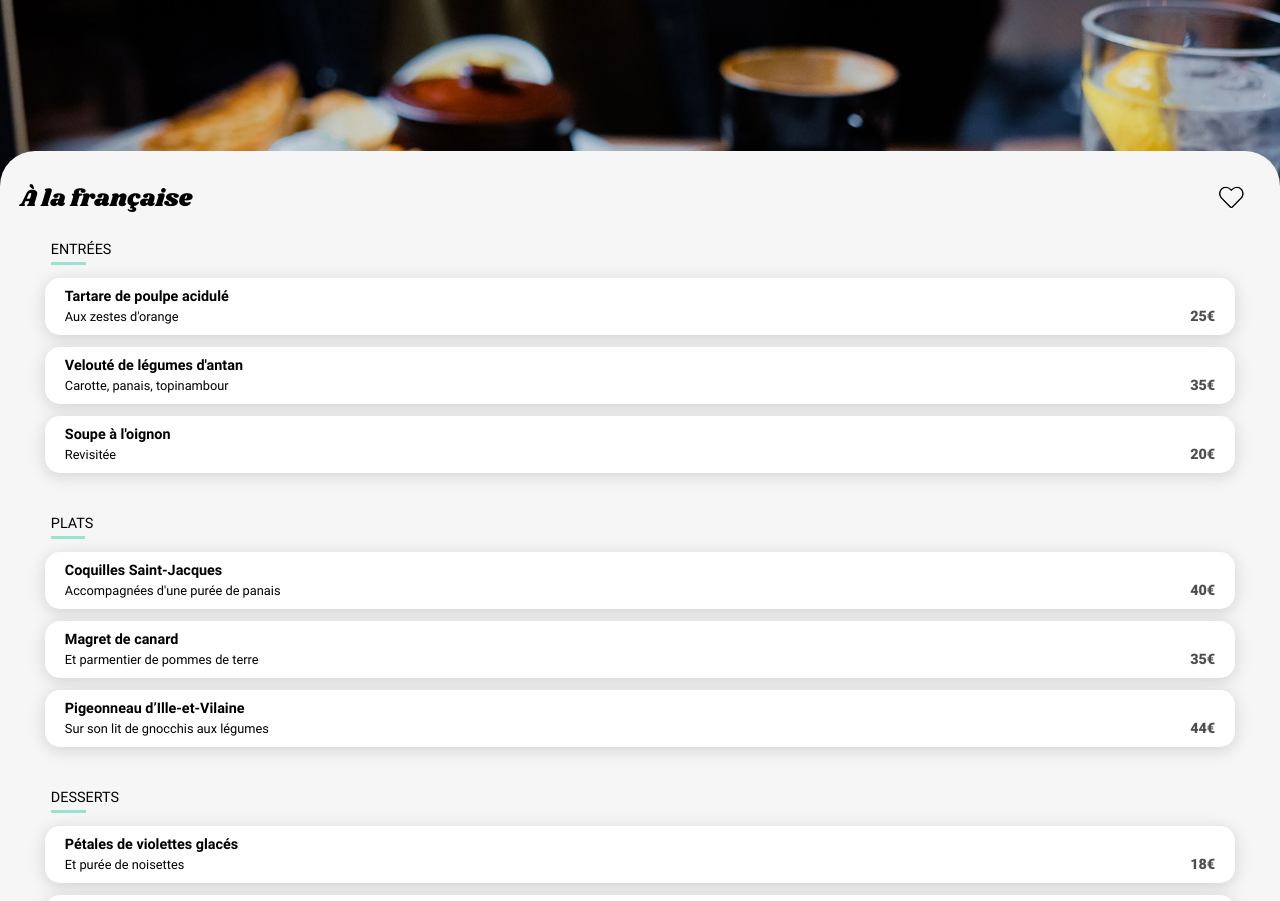
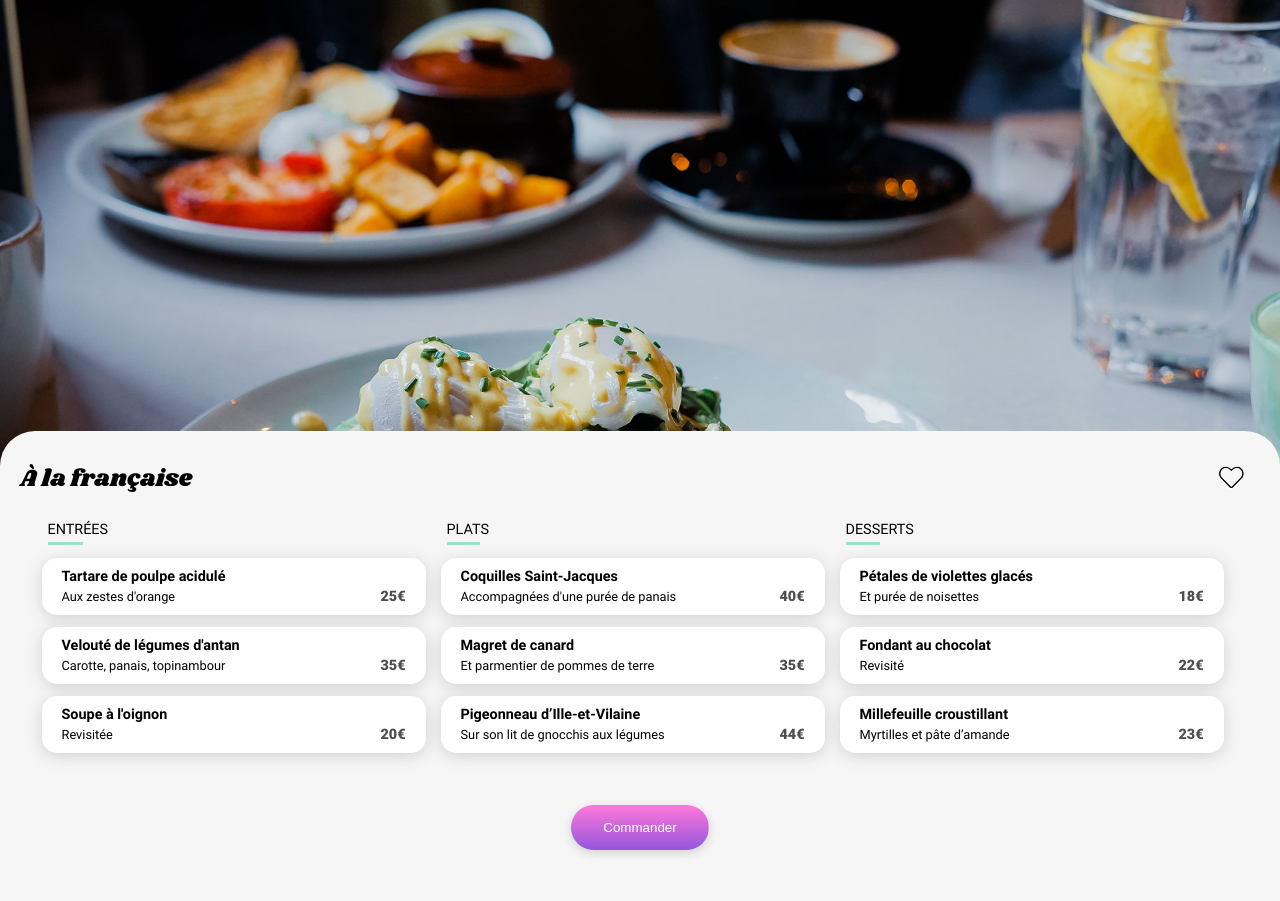
Before and after one commit to rardooba/ElMaissoumABOUDRARE_3_25062021, a website: page public/pages/restaurant-a-la-francaise.html in a window 1280 px wide. Shown: the part 64-965 px from the top of the page. Drawn offline with Linux system fonts and the light colour scheme; a web font is replaced by a local one.

Commit message:
Maj > Before Animations Css

```diff
--- a/public/pages/restaurant-a-la-francaise.html
+++ b/public/pages/restaurant-a-la-francaise.html
@@ -63,7 +63,6 @@
                                 <p>Revisitée<span>20€</span></p>
                             </div>
                         </div>
-                        <button class="btn btn_order btn_order--hide">Commander</button>
                     </section>
 <!--DISH-->
                     <section class="meal_section">
@@ -86,7 +85,6 @@
                                 <p>Sur son lit de gnocchis aux légumes<span>44€</span></p>
                             </div>
                         </div>
-                        <button class="btn btn_order btn_order--hide">Commander</button>
                     </section>
 <!--DESSERT-->
                     <section class="meal_section">
@@ -109,9 +107,9 @@
                                 <p>Myrtilles et pâte d’amande<span>23€</span></p>
                             </div>
                         </div>
-                        <button class="btn btn_order">Commander</button>
                     </section>
                 </div>
+                <div class="order"><button class="btn btn_order">Commander</button></div>
             </div>
 <!--FOOTER-->
             <footer class="l-footer">
--- a/sass/pages/_restaurant.scss
+++ b/sass/pages/_restaurant.scss
@@ -13,6 +13,7 @@
     z-index: 1;
 
     img {
+        position: relative;
         width: 100%;
         object-fit: cover;
     }
@@ -92,14 +93,13 @@
     }
 }
 
+.order {
+    @include flex-center;
+    margin-bottom: rem(35);
+}
+
 .btn_order {
-    width: 50%;
-    align-self: center;
-    margin-top: 30px;
-
-    &--hide {
-        display: none;
-    }
+    padding: 0.9375rem 2rem;
 }
 
 .heart--line2 {
--- a/sass/vendors/_responsive.scss
+++ b/sass/vendors/_responsive.scss
@@ -21,6 +21,13 @@
     .step_descr {
         width: 50vw;
     }
+
+    // meal page
+
+    .full-img {
+        height: 30vh;
+    }
+
 }
 
 /*---------------------------*\
@@ -72,6 +79,37 @@
     .restaurant--new {
         width: 15%;
     }
+
+    // meal page
+
+    .l-restaurants {
+        box-shadow: 0px -2px 5px 0px rgba(53, 53, 53, 0.2);
+        position: relative;
+    }
+
+    .full-img {
+        height: 45vh;
+    }
+    .meal_container {
+        flex-direction: row;
+        flex-wrap: wrap;
+        align-items: flex-start;
+    }
+
+    .meal_section {
+        display: flex;
+        flex-direction: column;
+        margin-right: rem(15);
+
+        &:nth-child(2) {
+            margin-right: 0;
+        }
+    }
+
+    .meal_dish {
+        width: 45vw;
+    }
+
 }
 
 /*---------------------------*\
@@ -101,6 +139,34 @@
             top: -90px;
         }
     }
+
+    // meal page
+
+    .full-img {
+        height: 55vh;
+
+        img {
+            top: -26px;
+        }
+    }
+
+    .meal_container {
+        flex-direction: row;
+        flex-wrap: wrap;
+    }
+
+    .meal_section {
+        margin-right: rem(15);
+
+        &:nth-child(2) {
+            margin-right: rem(15);
+        }
+    }
+
+    .meal_dish {
+        width: 30vw;
+    }
+
 }
 
 /*--------------------------*\
@@ -152,4 +218,11 @@
             width: 25%;
         }
     }
+
+    // meal page
+
+    .full-img img {
+        top: -333px;
+    }
+
 }
```
Also changed, not shown: public/pages/restaurant-la-note-enchantee.html (+1 -3 lines), public/pages/restaurant-la-palette-du-gout.html (+1 -3 lines), public/pages/restaurant-le-delice-des-sens.html (+1 -3 lines), public/css/style.css, public/imgs/restaurants/resto_la_note_enchantee.jpg, 1 other file.
